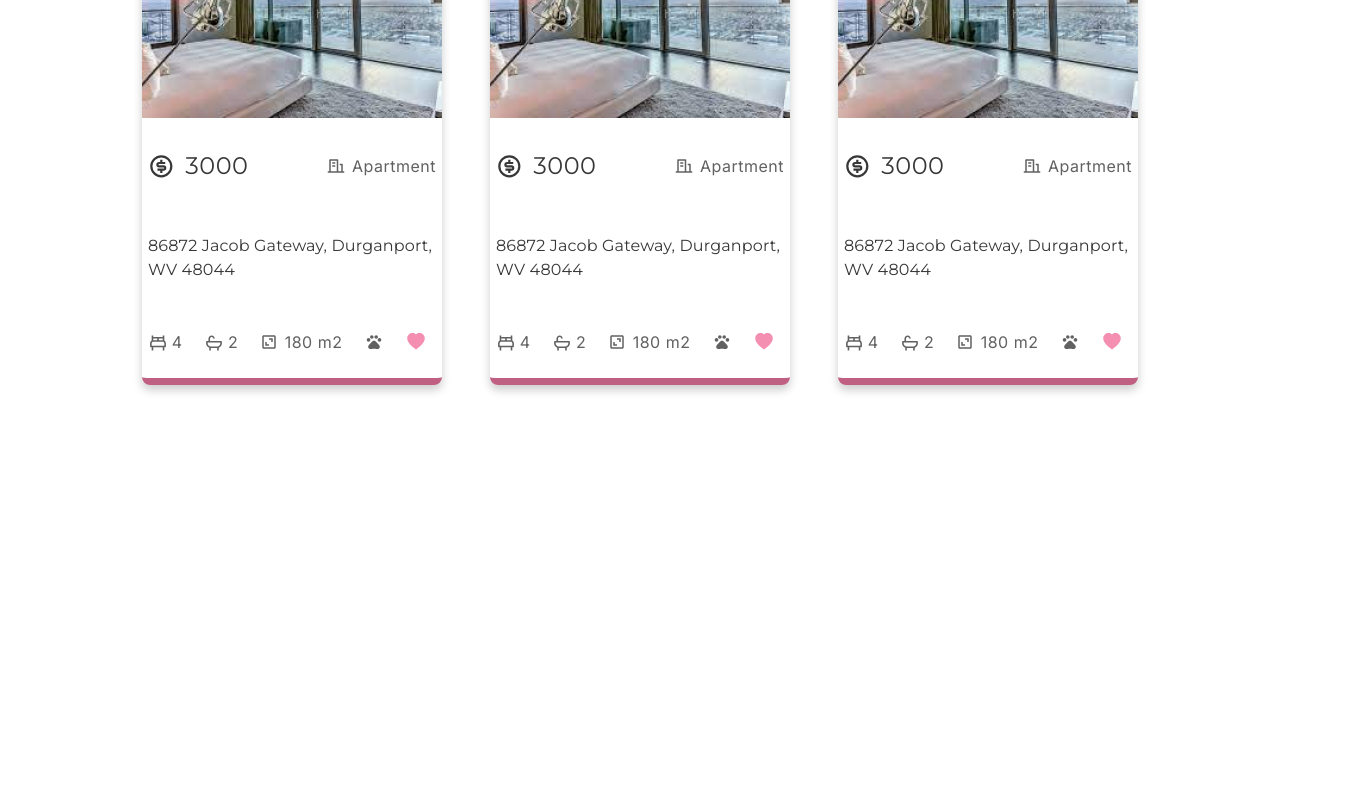
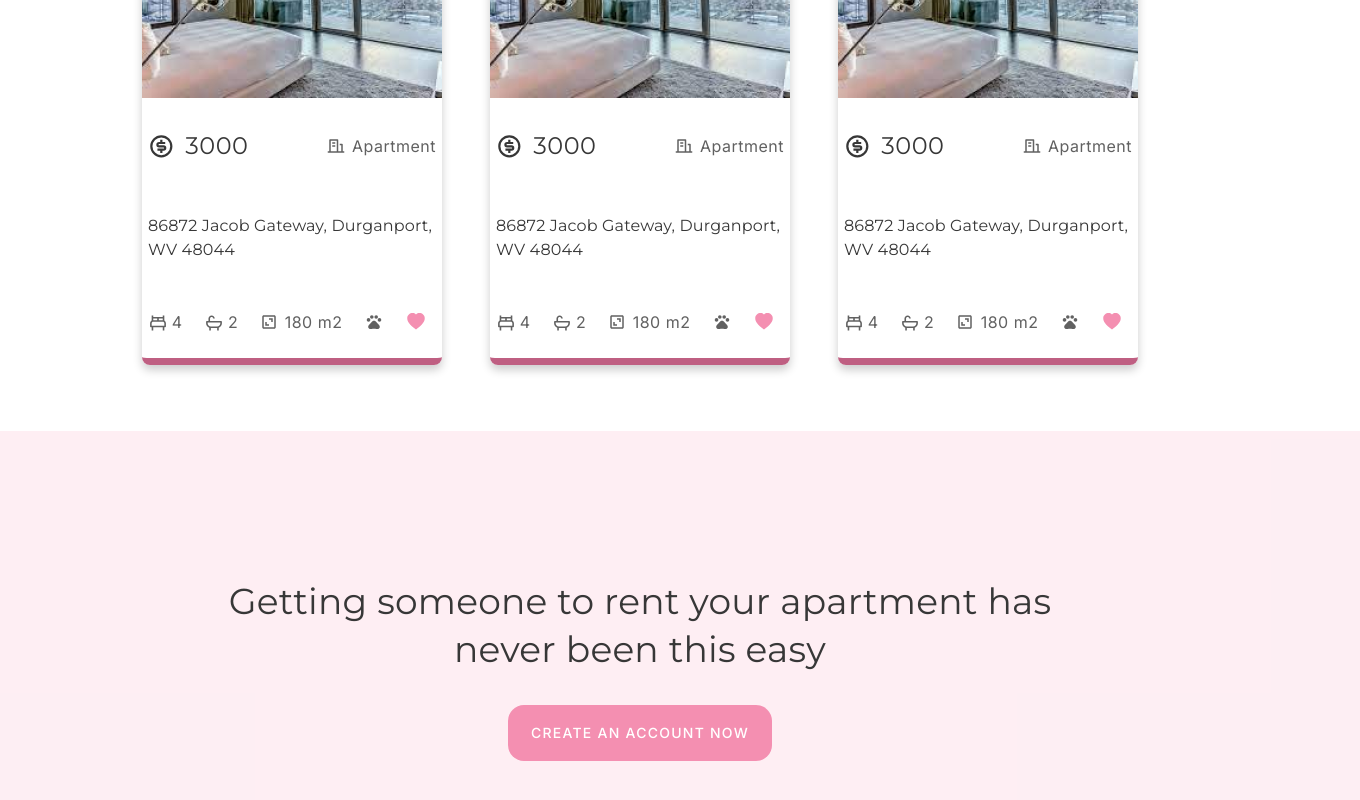
Before and after one commit to andresnb/react-get-that-home, a JavaScript app: page / in a window 1280 px wide. Shown: the part 832-1632 px from the top of the page, 1360 px wide, since content can reach past the window. Before the commit the page ends 1283 px from the top, so only its background shows below. Built offline with nearby package versions, Linux system fonts and the light colour scheme; the HTML template or start-up script is replaced by a standard one.

Commit message:
ADD: sigunp section in landing page

```diff
--- a/src/pages/landing-page.js
+++ b/src/pages/landing-page.js
@@ -28,6 +28,18 @@ const SamplePropertiesSection = styled.div`
   margin-bottom: 66.07px;
 `;
 
+const SignupSection = styled.div`
+  display: flex;
+  flex-direction: column;
+  justify-content: center;
+  align-items: center;
+  height: 312px;
+  width: 1440px;
+  padding-top: 64px;
+  padding-bottom: 64px;
+  background-color: rgba(244, 143, 177, 0.15);
+`;
+
 const StyledForm = styled("form")`
   display: flex;
   flex-direction: row;
@@ -56,6 +68,15 @@ const ButtonBox = styled.div`
 const StyledButton = styled("button")`
   width: 96px;
   height: 40px;
+  border: none;
+  background: #F48FB1;
+  border-radius: 16px;
+  padding: 0px;
+`;
+
+const SignupButton = styled("button")`
+  width: 264px;
+  height: 56px;
   border: none;
   background: #F48FB1;
   border-radius: 16px;
@@ -93,7 +114,6 @@ function LandingPage() {
 
   return (
     <Wrapper>
-      <div>AQUI VA EL Landing PAGE</div>
       {/* <LandingBackground/> */}
       <SearchSection>
         <Wrapper>
@@ -193,6 +213,16 @@ function LandingPage() {
         </PropertiesContainer>
       </SamplePropertiesSection>
 
+      <SignupSection>
+        <p style={{ fontFamily: "Montserrat", fontWeight: "400", fontSize: "36px",
+          lineHeight: "48px", letterSpacing: "0.25px", color: "#373737",
+          marginBottom: "32px", width: "823px", textAlign: "center"
+        }}>Getting someone to rent your apartment has never been this easy</p>
+        <SignupButton>
+          <p style={{ fontFamily: "Inter", fontWeight: "500", fontSize: "14px",
+            lineHeight: "24px", letterSpacing: "1.25px", color: "#FFFFFF"}}>CREATE AN ACCOUNT NOW</p>
+        </SignupButton>
+      </SignupSection>
       {/* <TeamMembers/> */}
     </Wrapper>
   )
```
